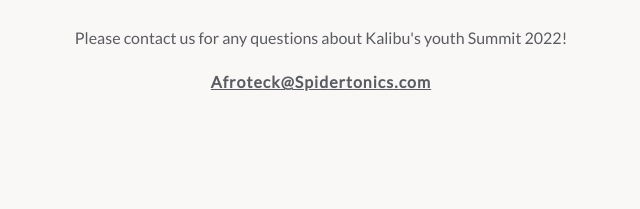
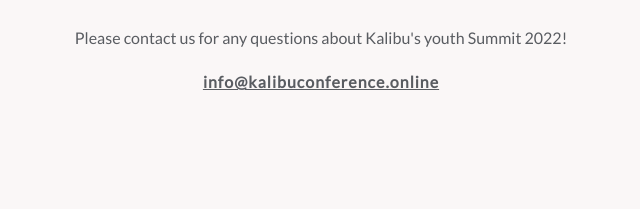
Before and after one commit to misheck12/Concert-Website, a website: page speakers.html in a window 1280 px wide. Shown: the part 591-800 px from the top of the page, 319-959 px from the left. Drawn offline with nearby package versions, Linux system fonts and the light colour scheme; a web font is replaced by a local one.

Commit message:
update email

```diff
--- a/speakers.html
+++ b/speakers.html
@@ -75,7 +75,7 @@
          Kalibu's youth Summit
         2022!
       </p>
-      <span id="email">Afroteck@Spidertonics.com</span>
+      <span id="email">info@kalibuconference.online</span>
     </header>
     <main>
       <section id="logo-section">
```
